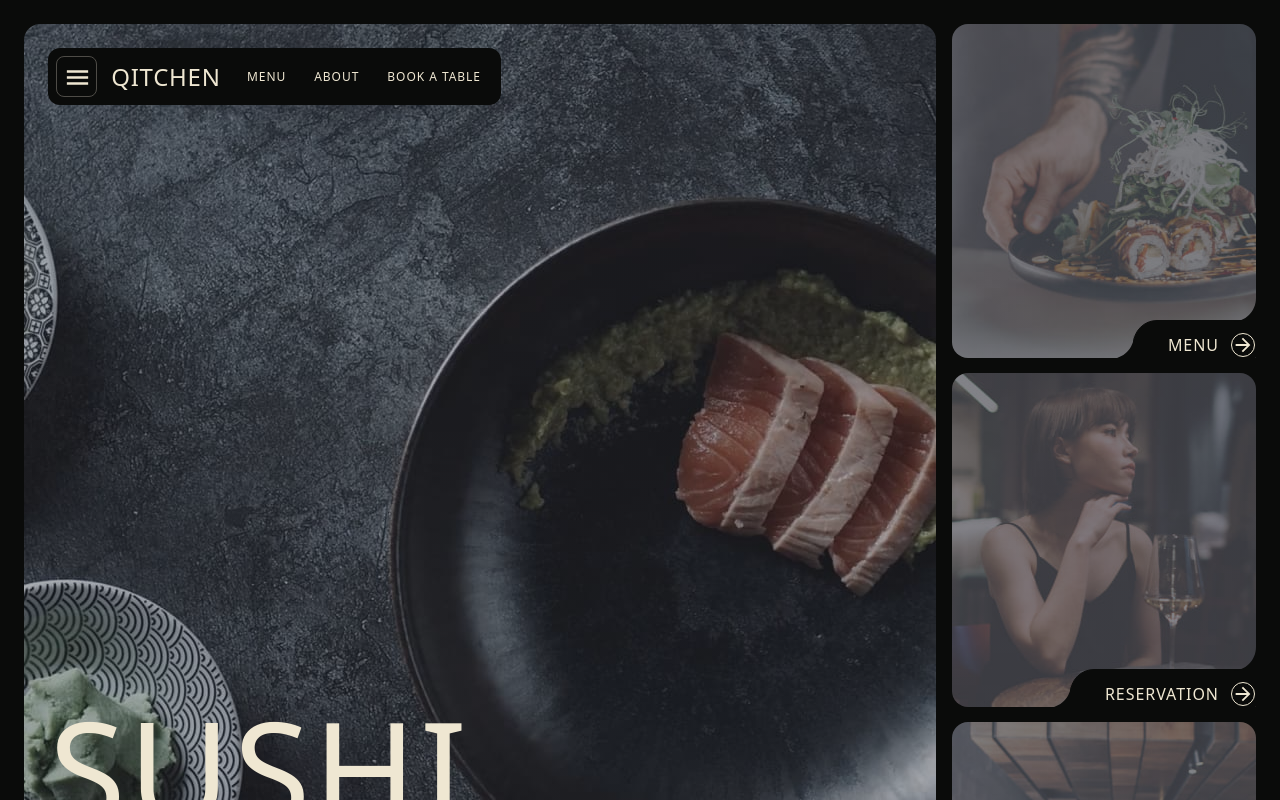
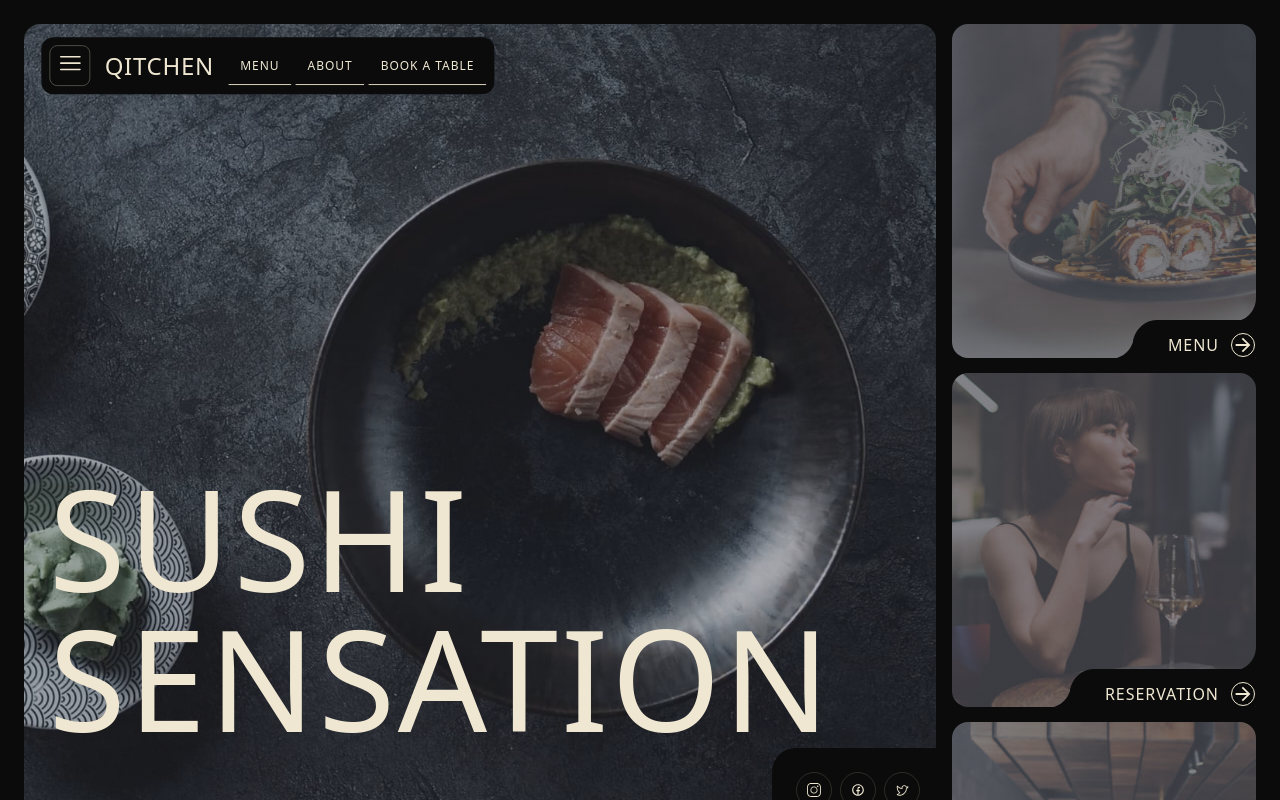
Before and after one commit to EevgenK/sushi_bar, a React (Vite) app: page / in a window 1280 px wide. Shown: the top 800 px of the page. Built offline with nearby package versions, Linux system fonts and the light colour scheme.

Commit message:
some mobile desicions

```diff
--- a/src/components/MainPage/MainPage.module.css
+++ b/src/components/MainPage/MainPage.module.css
@@ -2,16 +2,16 @@
   position: relative;
   padding: 24px;
   display: flex;
+  flex-direction: column;
   gap: 16px;
   background-color: var(--text-inverse);
 }
 .heroContainer {
-  width: 75%;
   display: flex;
   flex-direction: column;
   justify-content: flex-end;
   align-items: flex-end;
-
+  height: 334px;
   padding-left: 2%;
   border-radius: 16px;
   background-image: linear-gradient(
@@ -26,10 +26,23 @@
 .title {
   font-family: var(--second-family);
   font-weight: 400;
-  font-size: 140px;
-  line-height: 100%;
+  font-size: 48px;
+  line-height: 1;
   letter-spacing: 0.02em;
   text-transform: uppercase;
   color: var(--text-default);
   margin-right: auto;
 }
+@media (min-width: 1280px) {
+  .section {
+    flex-direction: row;
+  }
+  .heroContainer {
+    width: 75%;
+    height: 100vh;
+  }
+  .title {
+    font-weight: 400;
+    font-size: 140px;
+  }
+}
--- a/src/components/MainPage/SideBar/SideBar.module.css
+++ b/src/components/MainPage/SideBar/SideBar.module.css
@@ -1,7 +1,7 @@
 .list {
   display: flex;
   flex-direction: column;
-  width: 25%;
+
   gap: 15px;
 }
 .item {
@@ -108,3 +108,58 @@
 .btn:hover .icon {
   transform: rotate(360deg);
 }
+@media screen and (min-device-pixel-ratio: 2),
+  (min-resolution: 192dpi),
+  (min-resolution: 2dppx) {
+  .item {
+    background-image: linear-gradient(
+        rgba(47, 48, 58, 0.6),
+        rgba(47, 48, 58, 0.6)
+      ),
+      url(../../../assets/img/menu_img2x.jpg);
+    &:hover,
+    &:focus {
+      background-image: linear-gradient(
+          rgba(47, 48, 58, 0.4),
+          rgba(47, 48, 58, 0.4)
+        ),
+        url(../../../assets/img/menu_img2x.jpg);
+    }
+  }
+  .item:nth-child(2) {
+    background-image: linear-gradient(
+        rgba(47, 48, 58, 0.6),
+        rgba(47, 48, 58, 0.6)
+      ),
+      url(../../../assets/img/reservation_img2x.jpg);
+    &:hover,
+    &:focus {
+      background-image: linear-gradient(
+          rgba(47, 48, 58, 0.4),
+          rgba(47, 48, 58, 0.4)
+        ),
+        url(../../../assets/img/reservation_img2x.jpg);
+    }
+  }
+  .item:nth-child(3) {
+    background-image: linear-gradient(
+        rgba(47, 48, 58, 0.6),
+        rgba(47, 48, 58, 0.6)
+      ),
+      url(../../../assets/img/restaurant_img2x.jpg);
+    &:hover,
+    &:focus {
+      background-image: linear-gradient(
+          rgba(47, 48, 58, 0.4),
+          rgba(47, 48, 58, 0.4)
+        ),
+        url(../../../assets/img/restaurant_img2x.jpg);
+    }
+  }
+}
+
+@media (min-width: 1280px) {
+  .list {
+    width: 25%;
+  }
+}
--- a/src/components/MainPage/Socials/Socials.module.css
+++ b/src/components/MainPage/Socials/Socials.module.css
@@ -2,13 +2,12 @@
   display: flex;
   gap: 8px;
   border-radius: 24px 0 0 0;
-  padding: 24px 16px 16px 24px;
-  width: 164px;
-  height: 76px;
+  padding: 12px;
+
   background-color: var(--background-default);
-  color: var(--text-default);
 }
 .item {
+  color: var(--text-default);
   border: 1px solid var(--border-default);
   border-radius: 500px;
   width: 36px;
@@ -16,6 +15,11 @@
   display: flex;
   justify-content: center;
   align-items: center;
+  transition: border var(--animation-mode);
+  &:hover,
+  &:focus {
+    border: 2px solid var(--text-default);
+  }
 }
 .item > a {
   display: flex;
@@ -24,3 +28,8 @@
 .icon {
   width: 14px;
 }
+@media (min-width: 1280px) {
+  .list {
+    padding: 24px 16px 16px 24px;
+  }
+}
--- /dev/null
+++ b/src/components/Navigation/BurgerBtn/BurgerBtn.jsx
@@ -0,0 +1,22 @@
+import { RxHamburgerMenu, RxBorderSolid } from "react-icons/rx";
+import s from "./BurgerBtn.module.css";
+import { useState } from "react";
+
+const BurgerBtn = () => {
+  const [isHovered, setIsHovered] = useState(false);
+  return (
+    <button
+      className={s.burgerBtn}
+      onMouseEnter={() => setIsHovered(true)}
+      onMouseLeave={() => setIsHovered(false)}
+    >
+      {isHovered ? (
+        <RxBorderSolid className={s.svg} />
+      ) : (
+        <RxHamburgerMenu className={s.svg} />
+      )}
+    </button>
+  );
+};
+
+export default BurgerBtn;
--- /dev/null
+++ b/src/components/Navigation/BurgerBtn/BurgerBtn.module.css
@@ -0,0 +1,14 @@
+.burgerBtn {
+  position: relative;
+  padding: 0;
+  width: 41px;
+  height: 41px;
+  border: 1px solid #4e4c47;
+  border-radius: 8px;
+  background-color: transparent;
+  cursor: pointer;
+}
+
+.svg {
+  color: var(--text-default);
+}
--- a/src/components/Navigation/Navigation.jsx
+++ b/src/components/Navigation/Navigation.jsx
@@ -1,15 +1,10 @@
+import BurgerBtn from "./BurgerBtn/BurgerBtn";
 import s from "./Navigation.module.css";
-import clsx from "clsx";
-import sprite from "../../assets/img/sprite.svg";
-console.log(sprite);
+
 const Navigation = () => {
   return (
     <nav className={s.navigation}>
-      <button className={s.burgerBtn}>
-        <svg className={s.svg} width="41" height="41">
-          <use href={clsx(sprite + "#icon-icon-menu")}></use>
-        </svg>
-      </button>
+      <BurgerBtn />
       <a className={s.logo} href="">
         Qitchen
       </a>
--- a/src/components/Navigation/Navigation.module.css
+++ b/src/components/Navigation/Navigation.module.css
@@ -1,23 +1,23 @@
 .navigation {
   position: fixed;
-  top: 48px;
-  left: 48px;
+  top: 0;
+  left: 50%;
+  transform: translate(-50%, 0);
   display: flex;
   gap: 12px;
   align-items: center;
-  justify-content: space-between;
+  justify-content: space-around;
   background: var(--text-inverse);
   border-radius: 12px;
   padding: 8px;
-  width: 453px;
-  height: 57px;
+  width: 100%;
 }
 .list {
   display: flex;
   font-family: var(--font-family);
   font-weight: 400;
   font-size: 12px;
-  line-height: 130%;
+  line-height: 1.3;
   letter-spacing: 0.08em;
   text-transform: uppercase;
   color: var(--text-default);
@@ -26,21 +26,51 @@
 
 .item {
   padding: 12px;
-}
-.burgerBtn {
-  padding: 0;
-  width: 41px;
-  height: 41px;
-  border: 1px solid #4e4c47;
-  border-radius: 8px;
-  background-color: transparent;
+  display: flex;
+  align-items: center;
+  justify-content: center;
+  border-radius: 0px;
+  position: relative;
+  transition: 0.3s;
+  overflow: hidden;
   cursor: pointer;
 }
-.svg {
-  stroke: var(--text-default);
-  fill: var(--background-muted);
+.item:nth-child(1),
+.item:nth-child(2) {
+  display: none;
+}
+
+.item::after {
+  content: "";
+  display: block;
+  height: 1px;
+  width: 100%;
+  position: absolute;
+  left: 0;
+  bottom: 0;
+  background-color: var(--text-default);
+  transition: var(--animation-mode);
+}
+
+.item:hover::after {
+  transform: translateX(100%);
 }
 .logo {
   color: var(--text-default);
   text-transform: uppercase;
 }
+
+@media (min-width: 1280px) {
+  .navigation {
+    top: 5%;
+    left: 5%;
+    transform: translate(-5%, -5%);
+    width: 453px;
+    height: 57px;
+    justify-content: space-between;
+  }
+  .item:nth-child(1),
+  .item:nth-child(2) {
+    display: flex;
+  }
+}
```
